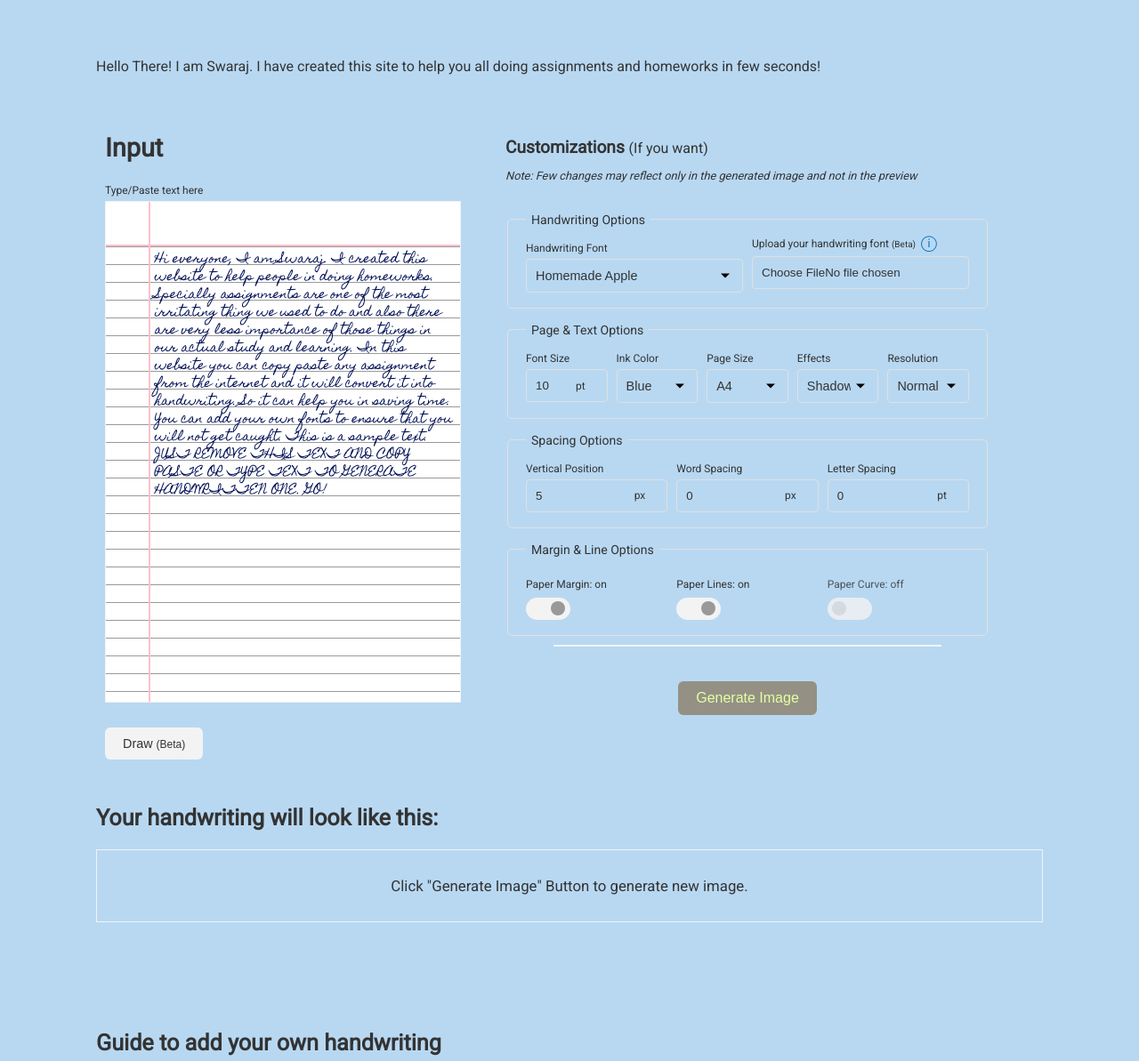
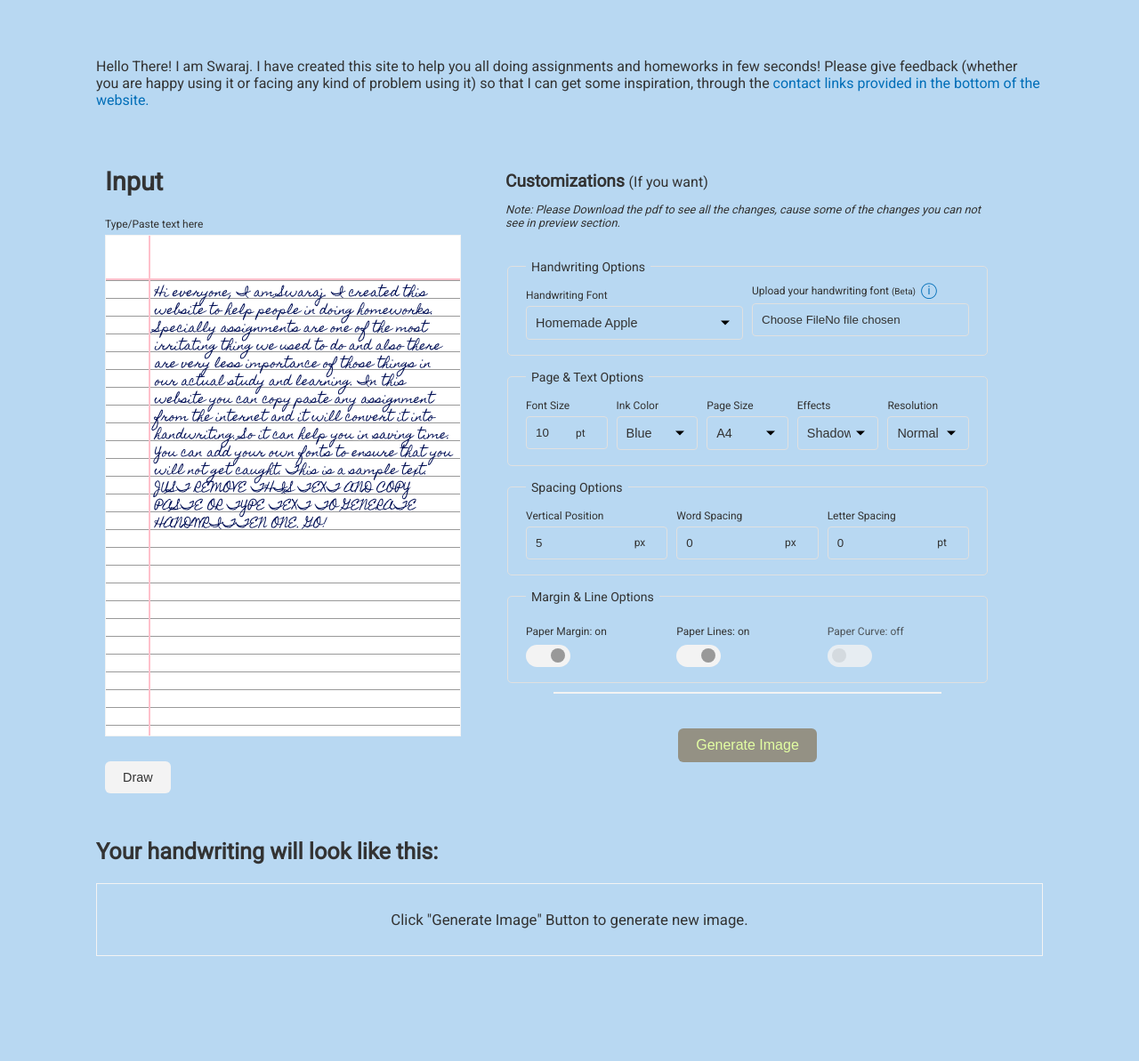
Before and after one commit to iswaraj/txt2hw, a website with bundled scripts: page index.html in a window 1280 px wide. Shown: the part 200-1393 px from the top of the page at 89% size. Built offline with nearby package versions, Linux system fonts and the light colour scheme; no server answers; a web font is replaced by a local one.

Commit message:
Added nav to footer and corrected some words

```diff
--- a/index.html
+++ b/index.html
@@ -90,6 +90,9 @@
         <p>
           Hello There! I am Swaraj. I have created this site to help you all
           doing assignments and homeworks in few seconds!
+          Please give feedback (whether you are happy using it or facing any
+          kind of problem using it) so that I can get some inspiration, through the<a href="#footer"> contact links provided in the
+          bottom of the website.</a>
           <br /><br />
         </p>
       </section>
@@ -132,7 +135,7 @@
                   style="font-size: 0.9rem; margin-top: 5px;"
                   class="draw-button"
                 >
-                  Draw <small>(Beta)</small>
+                  Draw <small></small>
                 </button>
               </div>
             </div>
@@ -143,8 +146,9 @@
                 <b>Customizations</b> <small>(If you want)</small>
                 <p style="font-size: 0.8rem;">
                   <em
-                    >Note: Few changes may reflect only in the generated image
-                    and not in the preview</em
+                    >Note: Please Download the pdf to see all the changes,
+                  cause some of the changes you can not see in preview section.
+               </em
                   >
                 </p>
               </div>
@@ -370,7 +374,7 @@
       </section>
 
       <section id="how-to-add-handwriting">
-        <h2> Guide to add your own handwriting</h2>
+        <h2> Follow the steps to add your own handwriting:</h2>
         <div>
           <ul>
             <li>
```
